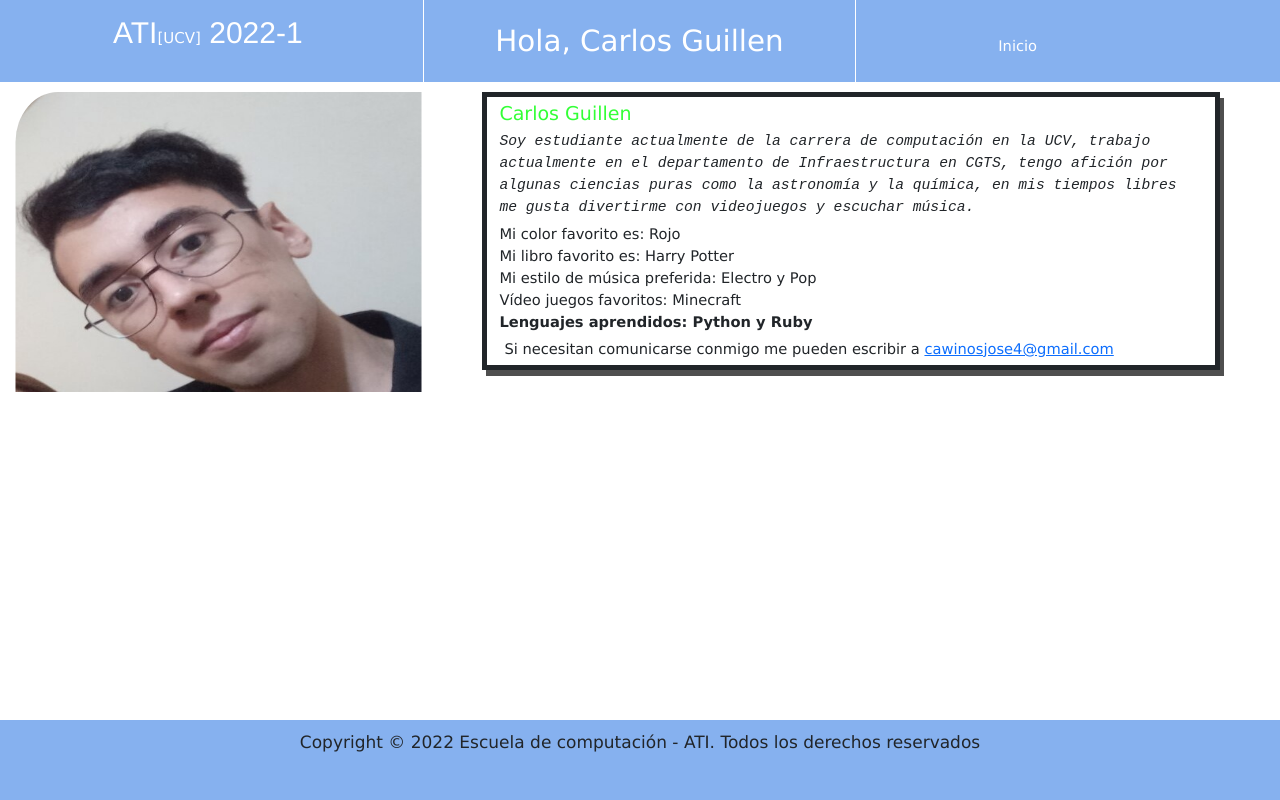
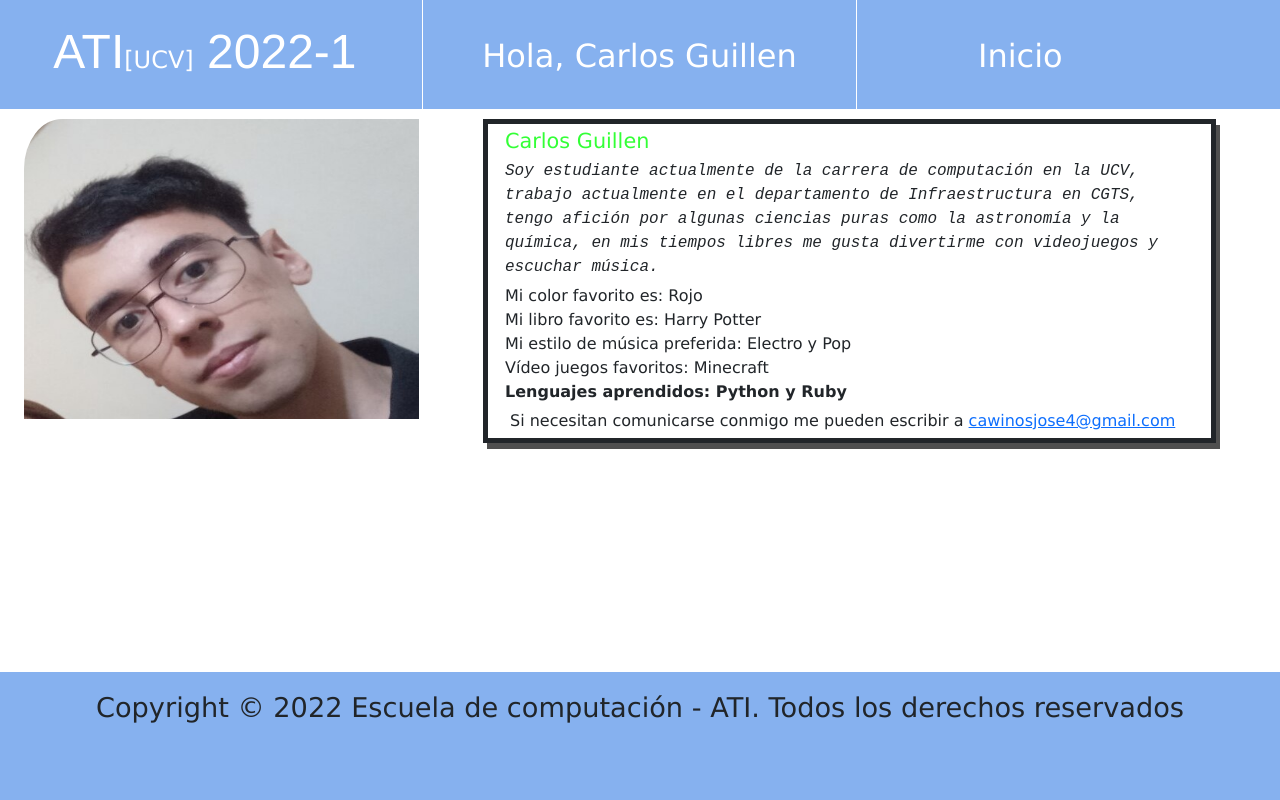
Before and after one commit to Guarenas98/ati_2022_1, a PHP site: page /26619394/perfil.html in a window 1280 px wide. Run offline with PHP 8.4, Linux system fonts and the light colour scheme; some libraries are stand-ins or nearby versions.

Commit message:
archivos reto 14

```diff
--- a/26619394/perfil.html
+++ b/26619394/perfil.html
@@ -47,9 +47,9 @@
 	    <header>
 			<nav>
 				<ul class="row">
-					<li class="logo col-xs-5 col-md-4 col-sm-5"></li>
-					<li class="saludo col-xs-4 col-md-4 col-sm-5"></li>
-					<li class="busqueda col-xs-3 col-md-3 col-sm-5 col-md-offset-1"></li>
+					<li class="logo col-xs-5 col-md-4 col-sm-12"></li>
+					<li class="saludo col-xs-4 col-md-4 col-sm-12"></li>
+					<li class="busqueda col-xs-3 col-md-3 col-sm-12 col-md-offset-1"></li>
 				</ul>
 			</nav>
 	    </header>
--- a/css/style.css
+++ b/css/style.css
@@ -2,7 +2,7 @@
 	margin: 0;
 	padding: 0;
 	font-family: Verdana, Arial, helvetica, sans-serif;
-	font-size: 11pt;
+	/*! font-size: 11pt; */
 }
 
 html {font-size: 62.5%;}
@@ -88,3 +88,22 @@ footer {
   height: 8rem;
   font-size: 1.7em;
 }
+
+@media (max-width: 575px) {
+  html {
+    font-size: 0.65em;
+  }
+}
+
+
+@media (min-width: 576px) and (max-width: 1399px) {
+  html {
+    font-size: 1em;
+  }
+}
+
+@media (min-width: 1400px) {
+  html {
+    font-size: 2em;
+  }
+}
```
